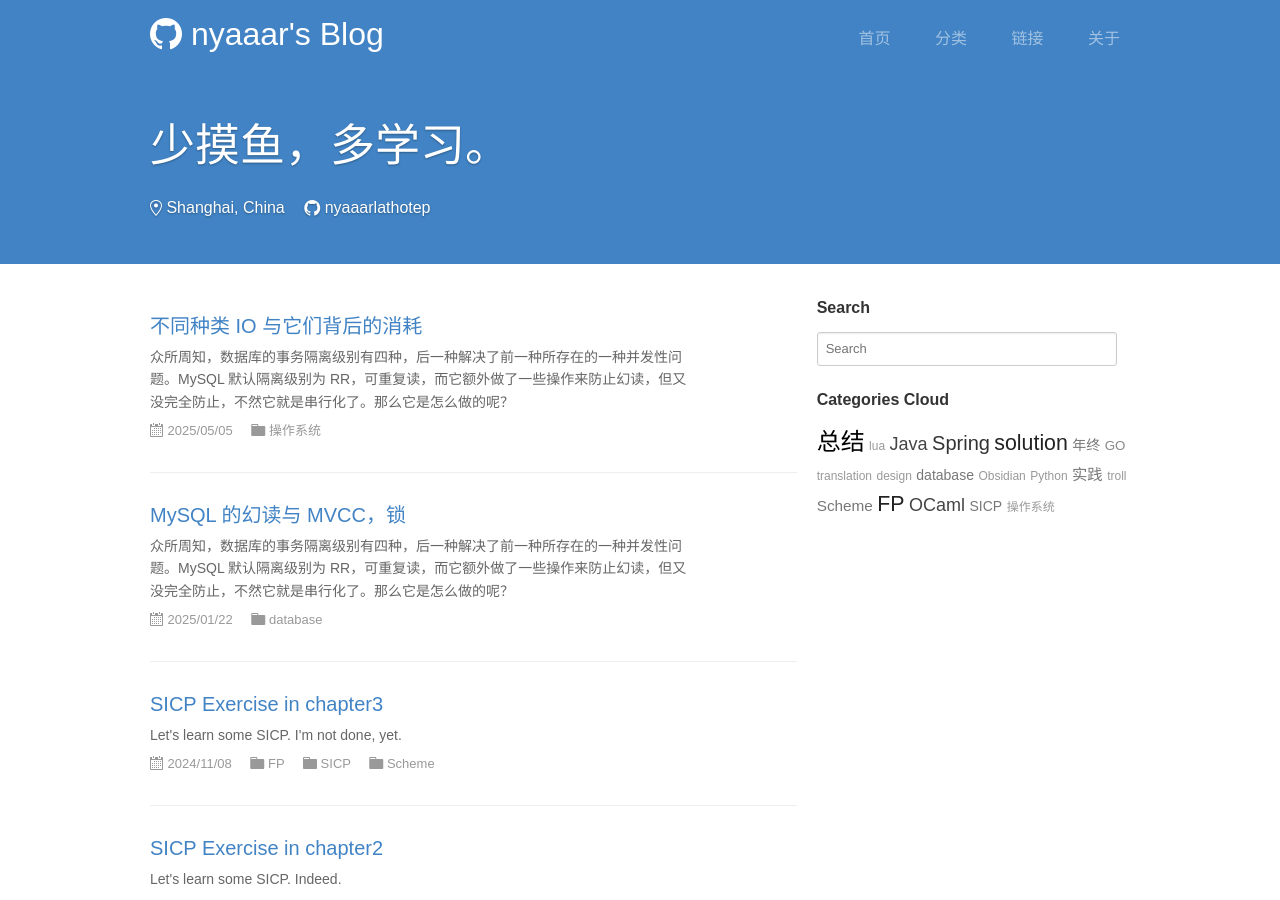
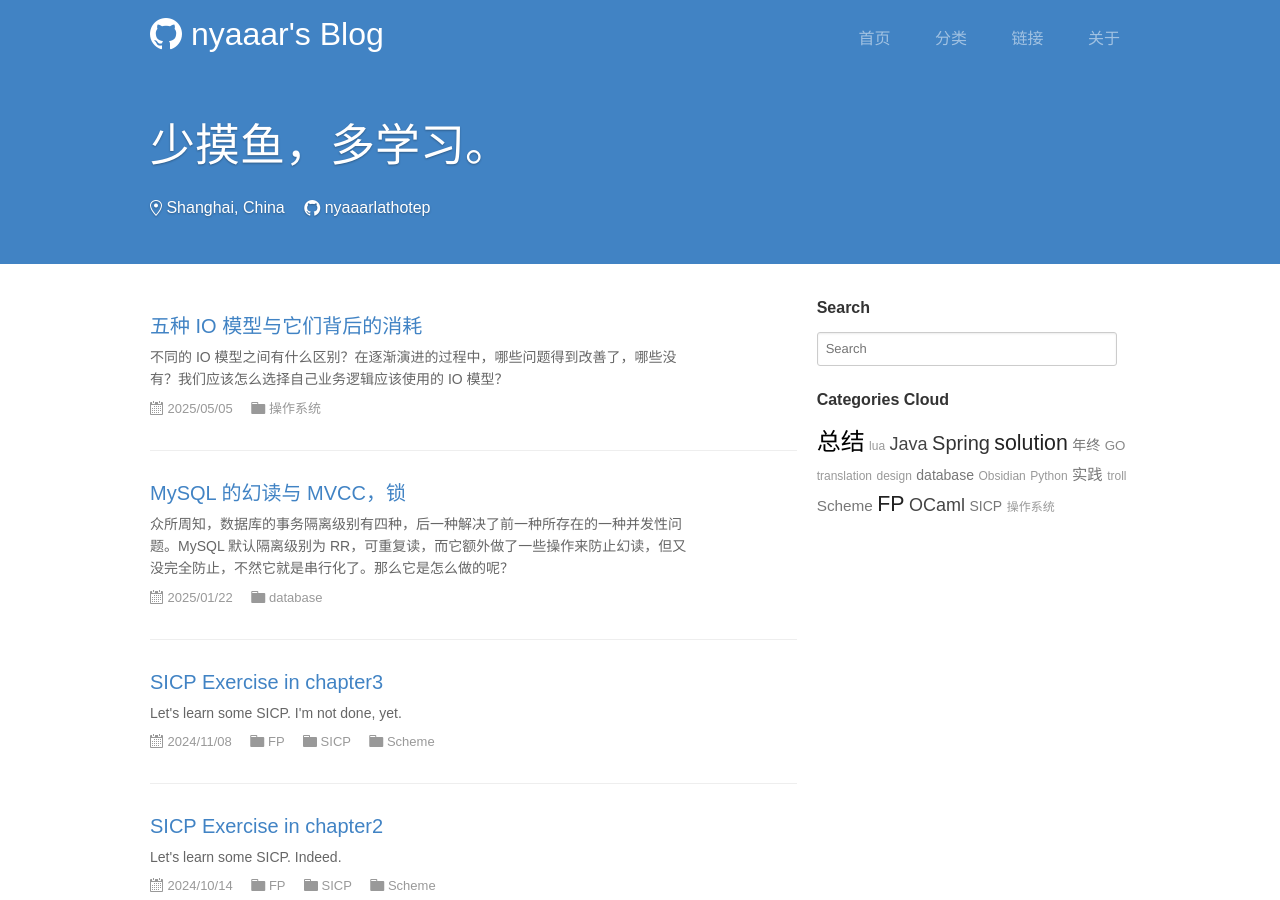
Before and after one commit to nyaaarlathotep/nyaaarlathotep.github.io, a Jekyll site: the page built from index.html, in a window 1280 px wide and 900 px high. Built offline with Jekyll 4.4.1, drawn with Linux system fonts in a browser that asks for light colours; the list of posts is cut into pages by our own code; comment, search, counter and statistics services are not loaded; a style sheet for code colours, icons or effects is not loaded; part of the change alters nothing that is shown.

Commit message:
Update 2025-5-5- IO.md

```diff
--- a/_posts/2025-5-5- IO.md
+++ b/_posts/2025-5-5- IO.md
@@ -1,31 +1,144 @@
 ---
 layout: post
-title: 不同种类 IO 与它们背后的消耗
+title: 五种 IO 模型与它们背后的消耗
 date: 2025-5-5 9:00:00 +0900
-description: 众所周知，数据库的事务隔离级别有四种，后一种解决了前一种所存在的一种并发性问题。MySQL 默认隔离级别为 RR，可重复读，而它额外做了一些操作来防止幻读，但又没完全防止，不然它就是串行化了。那么它是怎么做的呢？
+description: 不同的 IO 模型之间有什么区别？在逐渐演进的过程中，哪些问题得到改善了，哪些没有？我们应该怎么选择自己业务逻辑应该使用的 IO 模型？
 categories: [操作系统]
 keywords: IO, BIO, AIO
 essays: true
 ---
 
-# 不同种类 IO 与它们背后的消耗
+# 五种 IO 模型与它们背后的消耗
 
-低效的 IO 方式产生更多浪费，高效的 IO 方式带来更高的复杂度。
+不同的 IO 模型之间有什么区别？在逐渐演进的过程中，哪些问题得到改善了，哪些没有？我们应该怎么选择自己业务逻辑应该使用的 IO 模型？
 
-包括：远程过程调用，本地读取写入文件等等。
+常见的 IO 场景，包括：远程过程调用，本地读取写入文件等等。在操作系统中通常都被抽象为 socket  或者 fd 一起处理。
 
 ## 前言
 
-IO 作为网络编程的重要一环，很多时候制约了我们服务的并发量，很多情况下比起业务逻辑，会带来更多的时间与 CPU 消耗。这要求我们深入理解不同种类 IO 及其背后原理，规避消耗，更加高效的使用 IO。不过幸运的是这部分一般已经被框架封装的很好了，作为业务程序员我们需要了解框架提供给我们的接口属于哪种 IO，对于 IO 上的消耗有一定的预期，然后聚焦于业务逻辑的实现了。
+IO 作为网络编程的重要一环，如果没有正确使用，会制约我们服务的最大并发量，很多情况下比起业务逻辑，会带来更多的时间与 CPU 消耗。这要求我们深入理解不同种类 IO 及其背后原理，规避消耗，更加高效的使用 IO。不过幸运的是这部分一般已经被框架封装的很好了，作为业务程序员我们需要了解框架提供给我们的接口属于哪种 IO，对于 IO 上的消耗有一定的预期，然后聚焦于业务逻辑的实现了。
 
-这篇文章主要重点在不同种类的 IO 之间的区别，各自的原理及其低效的原因，这部分消耗来源于何处，以及每种 IO 对应于我们实际使用过程中的例子。
+这篇文章主要重点在不同种类的 IO 之间的区别，各自的原理及其低效或高效的原因，这部分消耗来源于何处，以及每种 IO 对应于我们实际使用过程中的例子。
 
 ## 总览
 
 ![overview](/images/IO/IO overview.png)
 
-- 阻塞 IO
-- 非阻塞 IO
-- IO 复用
-- 信号驱动 IO
-- 异步 IO
+## 阻塞 IO
+
+最简单的 IO 模型。当前线程会阻塞自己，等待 IO 系统调用完成，操作系统内核中的数据已经就绪可被使用时，当前线程再被唤醒。
+
+线程行为：
+
+- 线程会阻塞 IO 所需要的所有时间
+
+消耗：
+
+- 操作系统级的上下文切换
+- 线程状态会变为等待态
+- 数据就绪后需要唤醒线程
+- 数据由内核空间复制到用户空间
+
+例子：
+
+- 同步的 rpc 调用
+- 读取文件
+
+这是最简单，最容易实现的 IO 方式，没有任何优化，很多时候也无法优化，线程运行的代码逻辑需要立即知道结果，因此我们只能让它等待。
+
+## 非阻塞 IO（非阻塞 socket）
+
+这个名字其实有些笼统，除了阻塞 IO，其他种类 IO 都是阻塞 IO。这里特指非阻塞模式 socket。
+
+当套接字被设置为非阻塞模式时，进行系统调用接收数据时立即返回，若内核缓冲区没有就绪数据，则返回错误，有数据就绪，则返回数据。
+
+线程行为：
+
+- 由程序逻辑自行控制线程是否等待
+- 如果进行轮询等待，则线程会阻轮询 IO 所需要的所有时间
+
+消耗：
+
+- 线程系统调用确认数据是否就绪
+- 如果轮询，大量轮询造成的空转 CPU 消耗
+- 数据由线程进行读写，数据在内核空间与用户空间之间复制
+
+例子：
+
+- 单线程轮询少量连接
+
+相较简单的阻塞 IO，这种方式需要我们通过轮询或者其他方法获取，但也给予了程序逻辑更多自由，可以自行选择是否在此轮询等待，或者进行其他逻辑。
+
+如果是简单的轮询，会造成 CPU 的空转，持续占用 CPU 时间片，导致其他线程无法有效利用 CPU，甚至比阻塞 IO 还要差了。
+
+## IO 复用
+
+通过系统 epoll 等操作系统支持的系统调用，由一个线程监控多个 IO 请求。线程注册需要等待的 IO fd，再由一个线程为所有需要等待的 IO 线程阻塞等待，并在 fd 数据就绪后进行任务分配。即，让所有需要 IO 的线程复用同一个专门用来监控 fd 的线程。
+
+线程行为：
+
+- 发起 IO 的线程不等待，在将 fd 交予监控线程后，可以立即执行其他任务
+
+消耗：
+
+- 数据由线程进行读写，数据在内核空间与用户空间之间复制
+- 监控线程需要阻塞
+
+例子：
+
+- epoll（Linux）
+- kqueue（BSD）
+
+相较于前两种 IO，IO 复用已经优化了太多了，一个监控线程可以负责多个 IO fd，由于 IO 产生的阻塞开销由 O(n) 下降到了 O(1)，在高并发的场景下，单个线程的阻塞对于 CPU 的浪费完全可以忽略。
+
+因此，我们的网络世界基本都是建立在 epoll 这个系统调用，IO 多路复用模型上的。无论是 Nginx 还是 Java NIO，底层 IO 模型都是 IO 复用。
+
+## 信号驱动 IO
+
+应用通过系统调用设置信号驱动模式，注册信号处理函数，注册后立即返回。数据就绪后，内核会发送信号（SIGIO）通知应用。未指定线程时，内核会选择一个未阻塞该信号且处于可运行状态的线程来执行信号处理函数。（若通过`F_SETOWN`或信号掩码将信号绑定到某线程，该线程会成为信号处理函数的执行者）
+
+信号通知（即数据就绪）是异步的，但**数据复制的阶段**仍需应用主动调用阻塞的读写操作（同步特性），因此信号驱动 IO 仍然算作同步 IO。
+
+线程行为：
+
+- 发起 IO 的线程不等待，注册信号处理函数后，可以立即执行其他任务
+
+消耗：
+
+- 数据由线程进行读写，数据在内核空间与用户空间之间复制
+
+例子：
+
+- fcntl 设置信号驱动模式并注册处理函数（Linux）
+
+实际上信号驱动 IO 应用较少。带来很多复杂度（注册信号处理函数，选择回调的执行线程），相比较 IO 复用减少的消耗较少。
+
+## 异步 IO
+
+提交 IO 操作后立即返回，由操作系统进行全部 IO 内容，包括数据复制，完成后通知应用进程。
+
+消耗：
+
+- 数据复制由内核完成，应用全程无阻塞。
+
+例子：
+
+- AIO（Linux）
+- io_uring（Linux）
+- IOCP（Windows）
+
+信号驱动 IO 只是由内核通知我们何时可以开始下一个 IO 操作，而异步 IO 模型是由内核通知我们 IO 操作什么时候已经完成。最小化上下文切换，适合高并发场景。
+
+## 总结
+
+低效的 IO 方式产生更多浪费，高效的 IO 方式带来更高的复杂度和编码难度。
+
+在我们的业务层级的代码中，特别是一些 IO 密集的服务，我们可以借鉴这些 IO 模型，有意识的选择合适的 IO 模型组织我们的逻辑，进而减少消耗，增大应用的吞吐量。
+
+减少 IO 消耗的关键首先是避免阻塞，其次是避免多余的上下文切换，深入的了解 IO 模型，即使因为复杂度问题不直接使用，也能了解资源浪费在哪里了，哪里还能挤出水来。
+
+## 参考
+
+[100%弄明白5种IO模型 - 知乎](https://zhuanlan.zhihu.com/p/115912936)
+
+[[译\] Linux 异步 I/O 框架 io_uring：基本原理、程序示例与性能压测（2020）](https://arthurchiao.art/blog/intro-to-io-uring-zh/)
```
